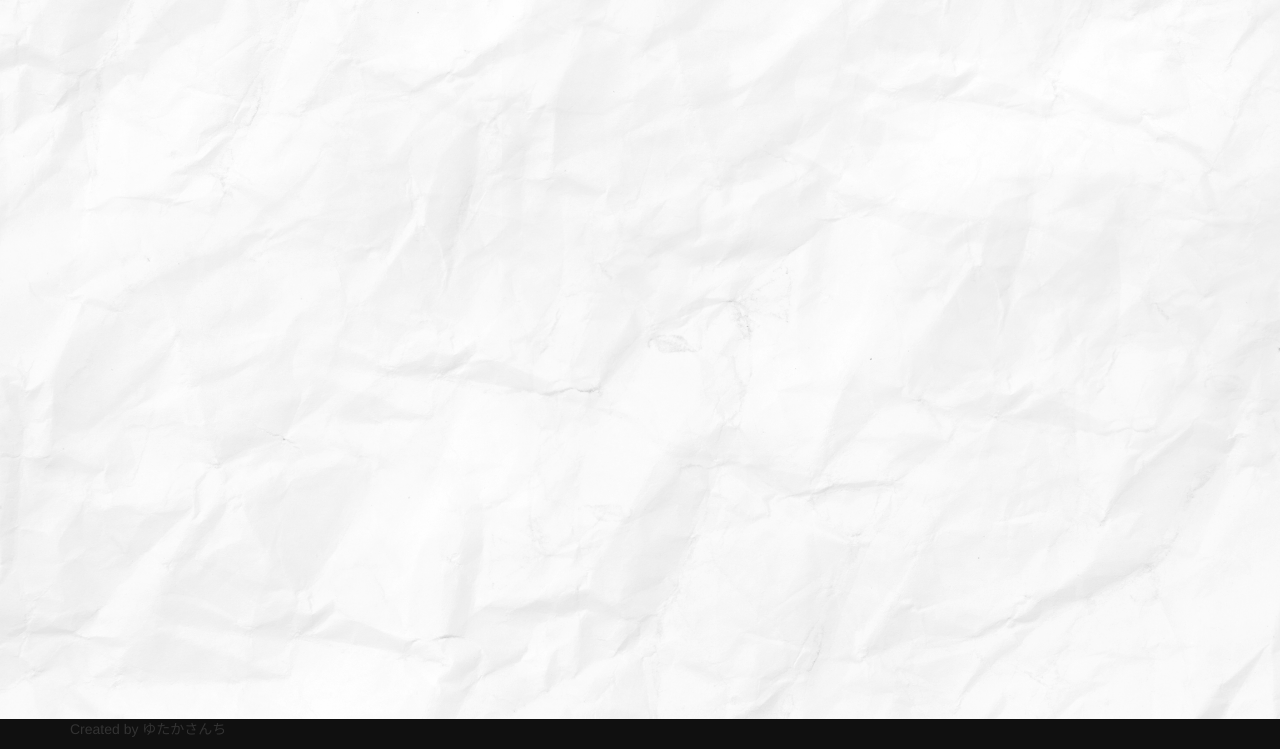
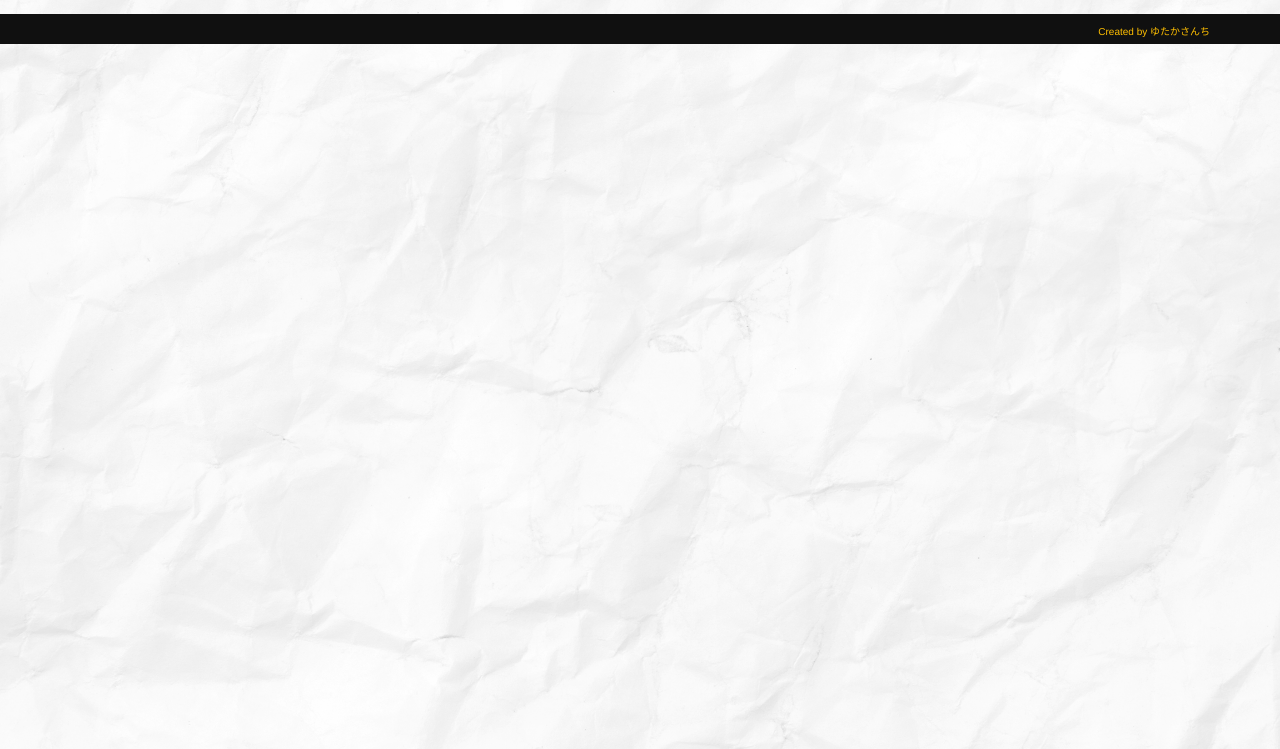
Before and after one commit to House-Yutaka/RealLife, a PHP site: page / in a window 1280 px wide. Shown: the part 51-800 px from the top of the page. Run offline with PHP 8.4, Linux system fonts and the light colour scheme; some libraries are stand-ins or nearby versions.

Commit message:
fixed bug about footer

```diff
--- a/styles/style.css
+++ b/styles/style.css
@@ -4,10 +4,20 @@ body {
 	background-size: cover;
 }
 .footer {
-  position: absolute;
-  bottom: 0;
+
+  text-align: right;
+  bottom: 0px;
   width: 100%;
-  /* Set the fixed height of the footer here */
   height: 30px;
   background-color: #101010;
 }
+.footer p{
+	color: #FFBF00;
+	font-size: 10px;
+	margin: 0px;
+	margin-top: 11px;
+	padding: 0px;
+
+	height: 20px;
+	width: 100%;
+}
```
